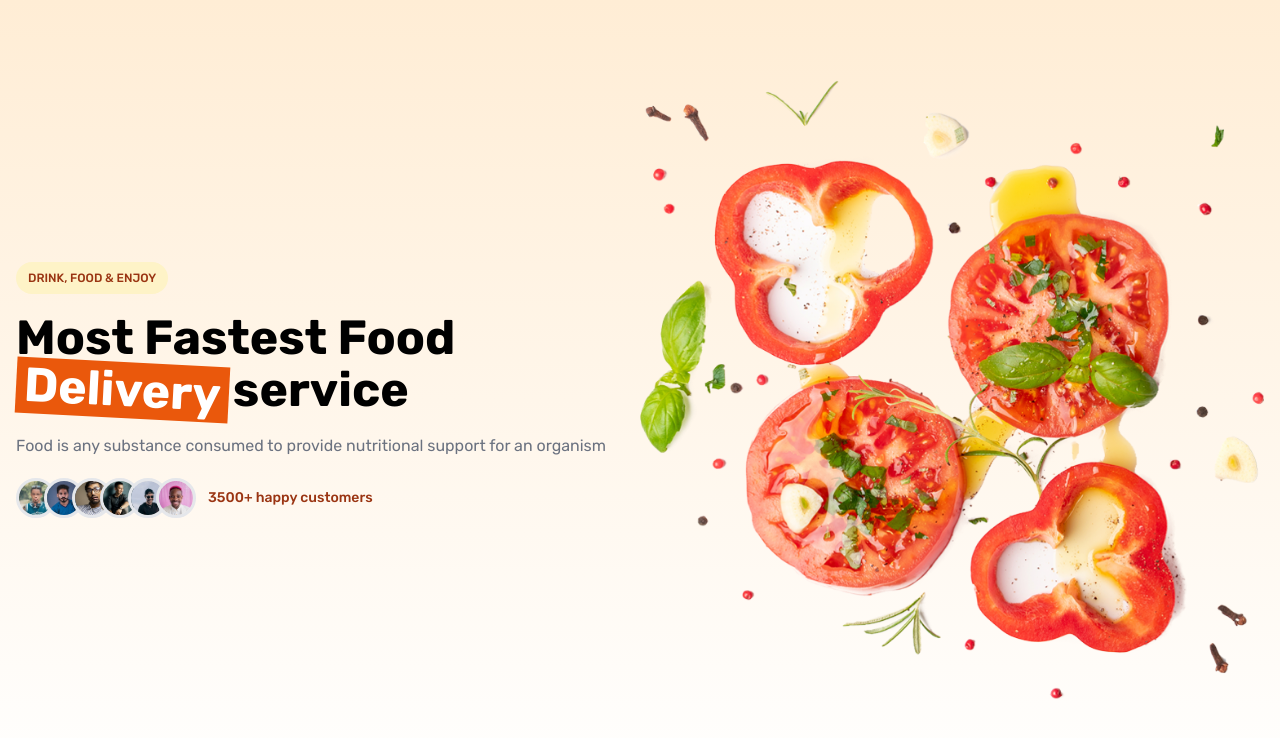
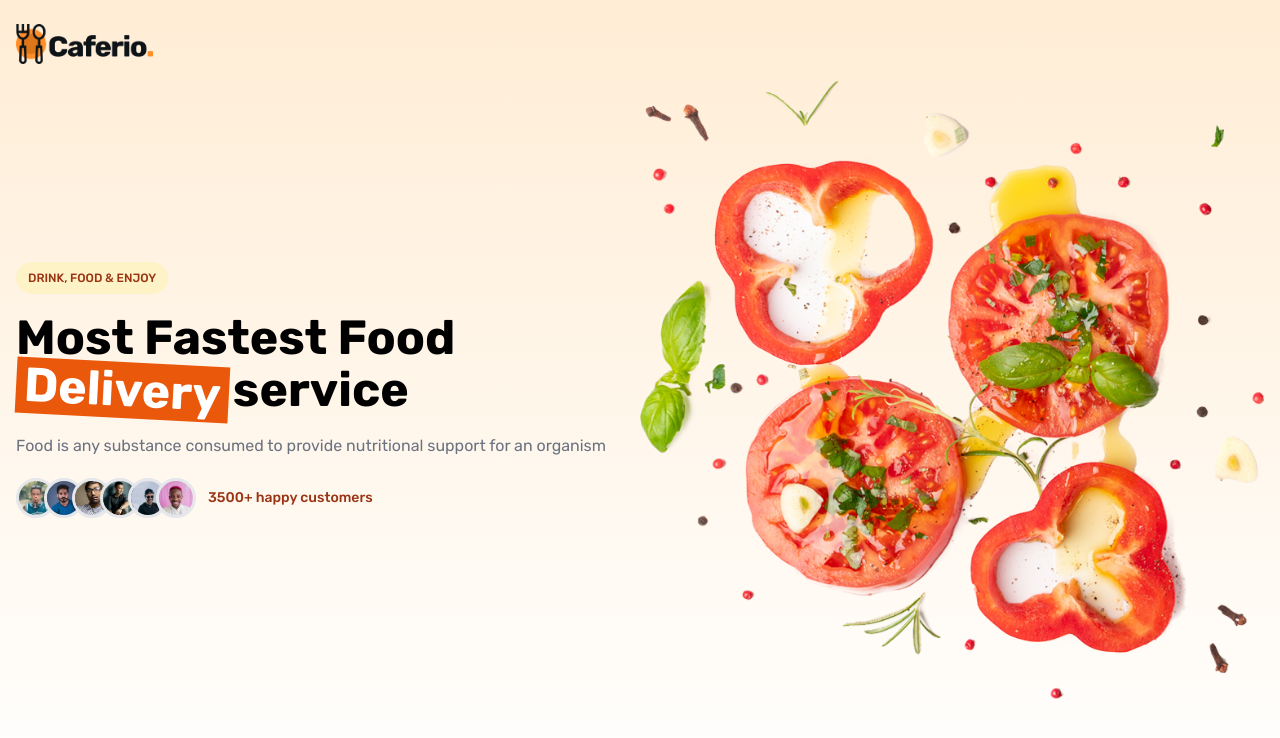
Before and after one commit to mjekott/food-delivery-landing-page, a Next.js app: page / in a window 1280 px wide. Shown: the top 738 px of the page. Built offline with nearby package versions, Linux system fonts and the light colour scheme.

Commit message:
feat:added logo to header

```diff
--- a/components/Header.tsx
+++ b/components/Header.tsx
@@ -12,9 +12,16 @@ const customerList = [
 const Header = () => {
   return (
     <header>
-      <div className="container">
+      <div className="container relative">
+        <div className="absolute top-6 left-4 w-auto h-[40px]">
+          <img
+            src="/images/logo.png"
+            alt=""
+            className="w-full h-full object-cover"
+          />
+        </div>
         <div className="flex flex-wrap items-center pt-28 xl:pt-20">
-          <div className="w-full  md:w-6/12">
+          <div className="w-full  md:w-6/12 ">
             <h4 className="text-xs uppercase font-medium bg-amber-100 px-3 py-2 rounded-3xl inline-block text-orange-800">
               drink, food & enjoy
             </h4>
```
Also changed, not shown: public/images/logo.png (added).
